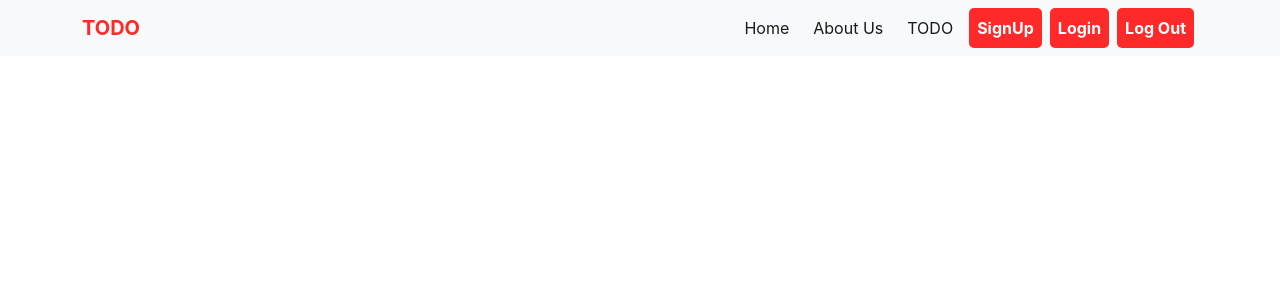
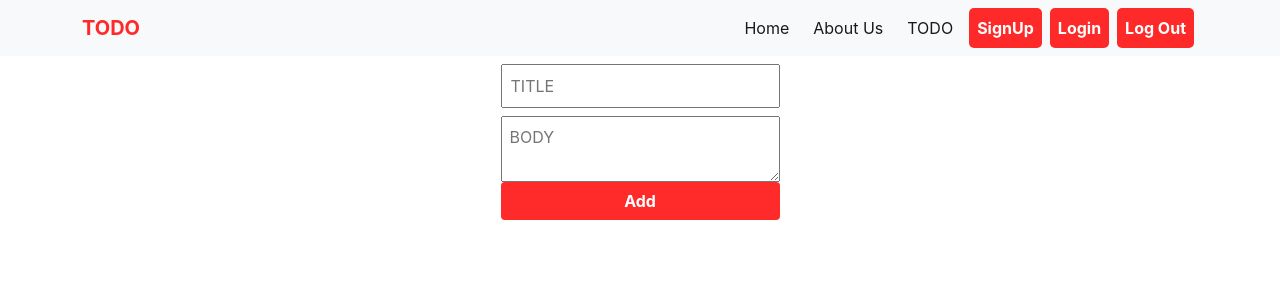
Before and after one commit to pranavraju1/todo-mern, a React (Create React App) app in the folder frontend/: page /todo in a window 1280 px wide. Shown: the top 300 px of the page. Built offline with nearby package versions, Linux system fonts and the light colour scheme.

Commit message:
frontend todo done

```diff
--- a/frontend/src/App.js
+++ b/frontend/src/App.js
@@ -5,6 +5,7 @@ import Navbar from "./components/navbar/Navbar";
 import Signup from "./components/signup/Signup";
 import Login from "./components/login/Login";
 import { BrowserRouter as Router, Routes, Route } from "react-router-dom";
+import Todo from "./components/todo/Todo";
 const App = () => {
   return (
     <>
@@ -17,6 +18,7 @@ const App = () => {
           <Route path="/about" element={<About />} />
           <Route path="/signup" element={<Signup />} />
           <Route path="/login" element={<Login />} />
+          <Route path="/todo" element={<Todo />} />
         </Routes>
       </Router>
       {/* <Home /> */}
--- /dev/null
+++ b/frontend/src/components/todo/Todo.jsx
@@ -0,0 +1,57 @@
+import { useState } from "react";
+import "./todo.css";
+import TodoCards from "./TodoCards";
+const Todo = () => {
+  const [inputs, setInputs] = useState({ title: "", body: "" });
+  const [array, setArray] = useState([]);
+  const change = (e) => {
+    e.preventDefault();
+    const { name, value } = e.target;
+    setInputs({ ...inputs, [name]: value });
+  };
+  const submit = (e) => {
+    setArray([...array, inputs]);
+    setInputs({ title: "", body: "" });
+  };
+  return (
+    <div className="todo">
+      <div className="todo-main container d-flex justify-content-center align-items-center">
+        <div className="d-flex flex-column todo-inputs w-25">
+          <input
+            type="text"
+            placeholder="TITLE"
+            className="my-2 p-2"
+            name="title"
+            value={inputs.title}
+            onChange={change}
+          />
+          <textarea
+            type="textarea"
+            placeholder="BODY"
+            className="p-2"
+            onChange={change}
+            name="body"
+            value={inputs.body}
+          />
+          <button className="btn" onClick={submit}>
+            Add
+          </button>
+        </div>
+      </div>
+      <div className="todo-body">
+        <div className="container-fluid">
+          <div className="row">
+            {array &&
+              array.map((item, index) => (
+                <div className="col-lg-3 mx-5 my-2">
+                  <TodoCards title={item.title} body={item.body} />
+                </div>
+              ))}
+          </div>
+        </div>
+      </div>
+    </div>
+  );
+};
+
+export default Todo;
--- /dev/null
+++ b/frontend/src/components/todo/TodoCards.jsx
@@ -0,0 +1,25 @@
+import { MdDelete } from "react-icons/md";
+import { GrDocumentUpdate } from "react-icons/gr";
+const TodoCards = ({ title, body }) => {
+  return (
+    <div className="p-3 todo-cards">
+      <div>
+        <h5>{title}</h5>
+        <p>{body}</p>
+      </div>
+      <div className="d-flex justify-content-around">
+        <div style={{ cursor: "pointer" }}>
+          <GrDocumentUpdate />
+          Update
+        </div>
+        <div style={{ cursor: "pointer" }}>
+          <MdDelete />
+          Delete
+        </div>
+      </div>
+      <div></div>
+    </div>
+  );
+};
+
+export default TodoCards;
--- /dev/null
+++ b/frontend/src/components/todo/todo.css
@@ -0,0 +1,16 @@
+.todo{
+  width: 100%;
+  height: 100vh;
+}
+.todo-inputs{
+  border: none;
+  outline: none;
+}
+.btn{
+  background-color: rgb(255, 0, 0, 0.836);
+  color: white;
+  font-weight: bold;
+}
+.todo-cards{
+  border: 1px solid black;
+}
```
